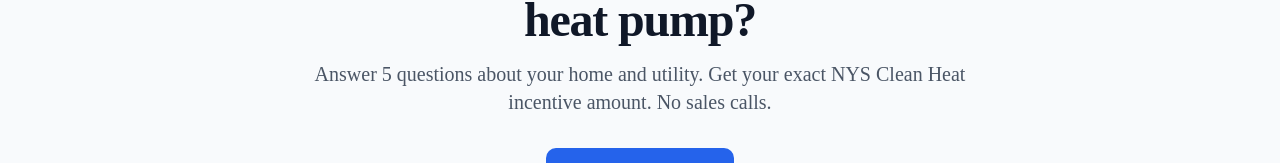
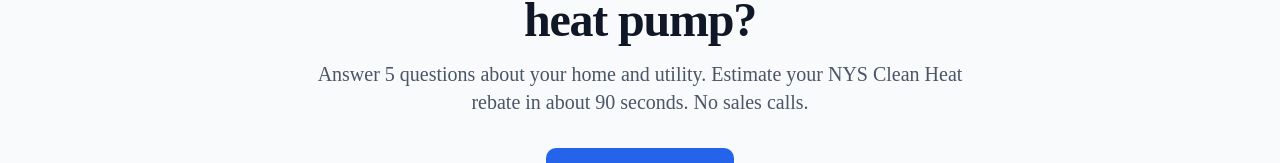
Before and after one commit to gsv4650/heatpump-clarity, a Next.js app: page / in a window 1280 px wide. Shown: the part 258-421 px from the top of the page. Built offline with nearby package versions, Linux system fonts and the light colour scheme; no server answers.

Commit message:
fix: soften hero subhead from 'exact' to 'estimate' language

```diff
--- a/src/app/page.tsx
+++ b/src/app/page.tsx
@@ -67,7 +67,7 @@
             How much will NYS pay you to switch to a heat pump?
           </h1>
           <p className="mt-4 text-lg sm:text-xl text-gray-600 max-w-2xl mx-auto">
-            Answer 5 questions about your home and utility. Get your exact NYS Clean Heat incentive amount. No sales calls.
+            Answer 5 questions about your home and utility. Estimate your NYS Clean Heat rebate in about 90 seconds. No sales calls.
           </p>
           <div className="mt-8 flex flex-col sm:flex-row gap-4 justify-center">
             <Link
```
